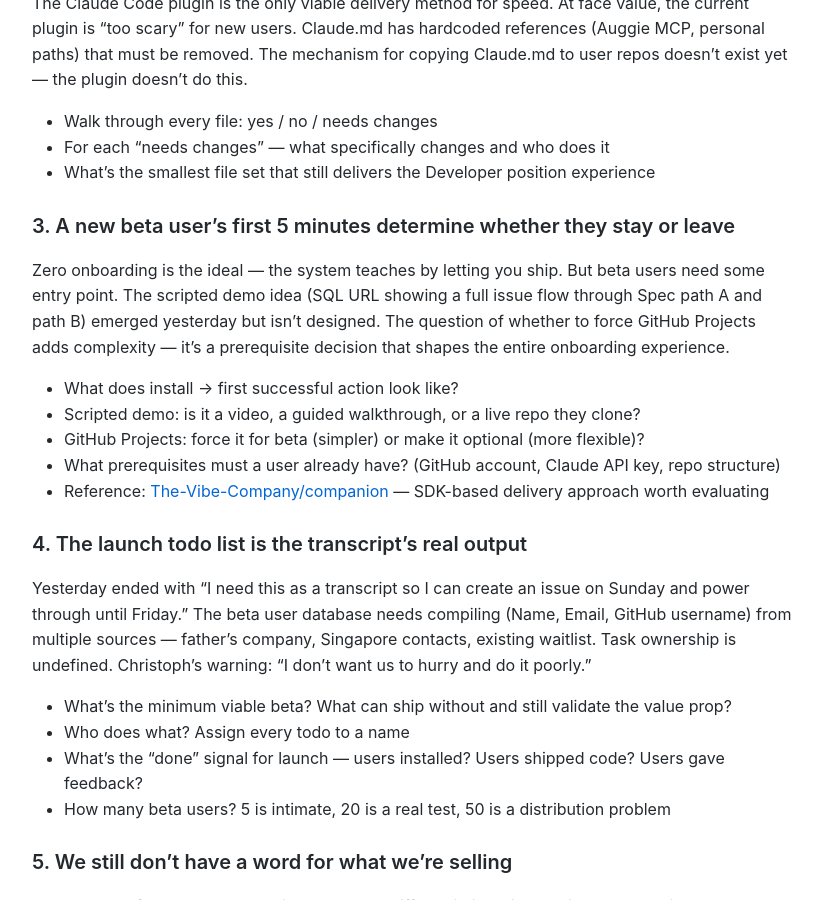
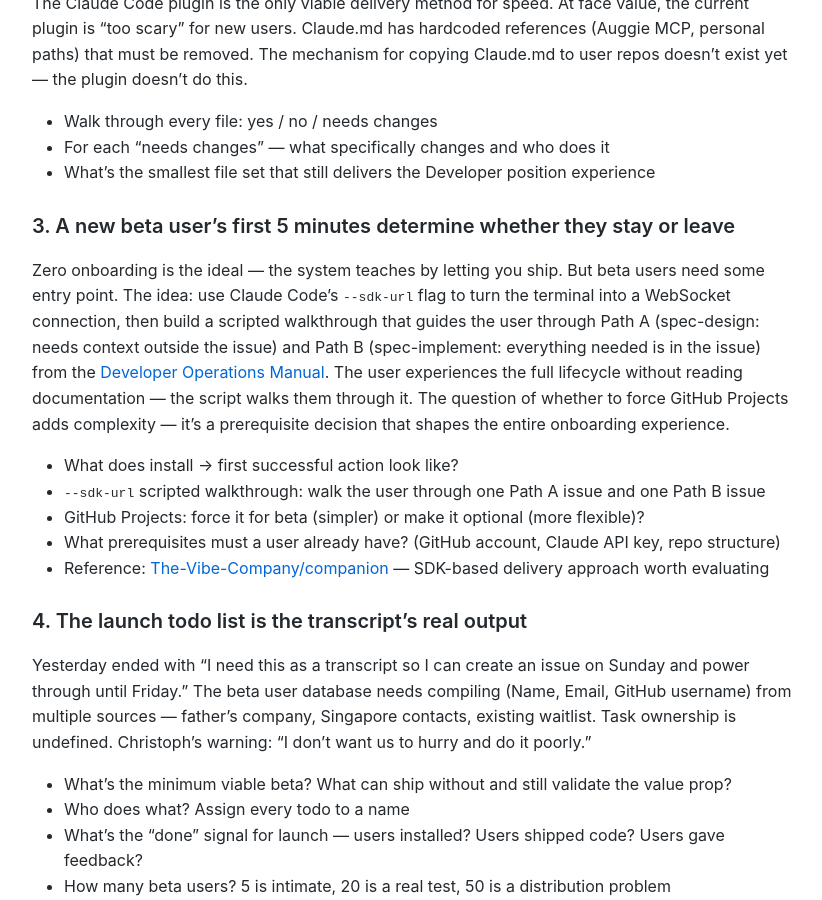
Before and after one commit to MariusWilsch/public-wilsch-ai-pages, a Jekyll site: the page built from global/meeting-agenda-developer-launch-deep-dive-2026-02-15.md, in a window 1280 px wide and 900 px high, scrolled down 1205 px. Shown: the whole window, without its empty margins (228-1050 px from the left). Built offline with Jekyll 4.4.1, drawn with Linux system fonts in a browser that asks for light colours; our own code applies the rules of GitHub Pages for plain Markdown files.

Commit message:
Sync from hippocampus 2026-02-15

```diff
--- a/global/meeting-agenda-developer-launch-deep-dive-2026-02-15.md
+++ b/global/meeting-agenda-developer-launch-deep-dive-2026-02-15.md
@@ -41,10 +41,10 @@ The Claude Code plugin is the only viable delivery method for speed. At face val
 
 ### 3. A new beta user's first 5 minutes determine whether they stay or leave
 
-Zero onboarding is the ideal — the system teaches by letting you ship. But beta users need some entry point. The scripted demo idea (SQL URL showing a full issue flow through Spec path A and path B) emerged yesterday but isn't designed. The question of whether to force GitHub Projects adds complexity — it's a prerequisite decision that shapes the entire onboarding experience.
+Zero onboarding is the ideal — the system teaches by letting you ship. But beta users need some entry point. The idea: use Claude Code's `--sdk-url` flag to turn the terminal into a WebSocket connection, then build a scripted walkthrough that guides the user through Path A (spec-design: needs context outside the issue) and Path B (spec-implement: everything needed is in the issue) from the [Developer Operations Manual](https://mariuswilsch.github.io/public-wilsch-ai-pages/global/developer-operations-manual-wilsch-ai-services). The user experiences the full lifecycle without reading documentation — the script walks them through it. The question of whether to force GitHub Projects adds complexity — it's a prerequisite decision that shapes the entire onboarding experience.
 
 - What does install → first successful action look like?
-- Scripted demo: is it a video, a guided walkthrough, or a live repo they clone?
+- `--sdk-url` scripted walkthrough: walk the user through one Path A issue and one Path B issue
 - GitHub Projects: force it for beta (simpler) or make it optional (more flexible)?
 - What prerequisites must a user already have? (GitHub account, Claude API key, repo structure)
 - Reference: [The-Vibe-Company/companion](https://github.com/The-Vibe-Company/companion) — SDK-based delivery approach worth evaluating
```
